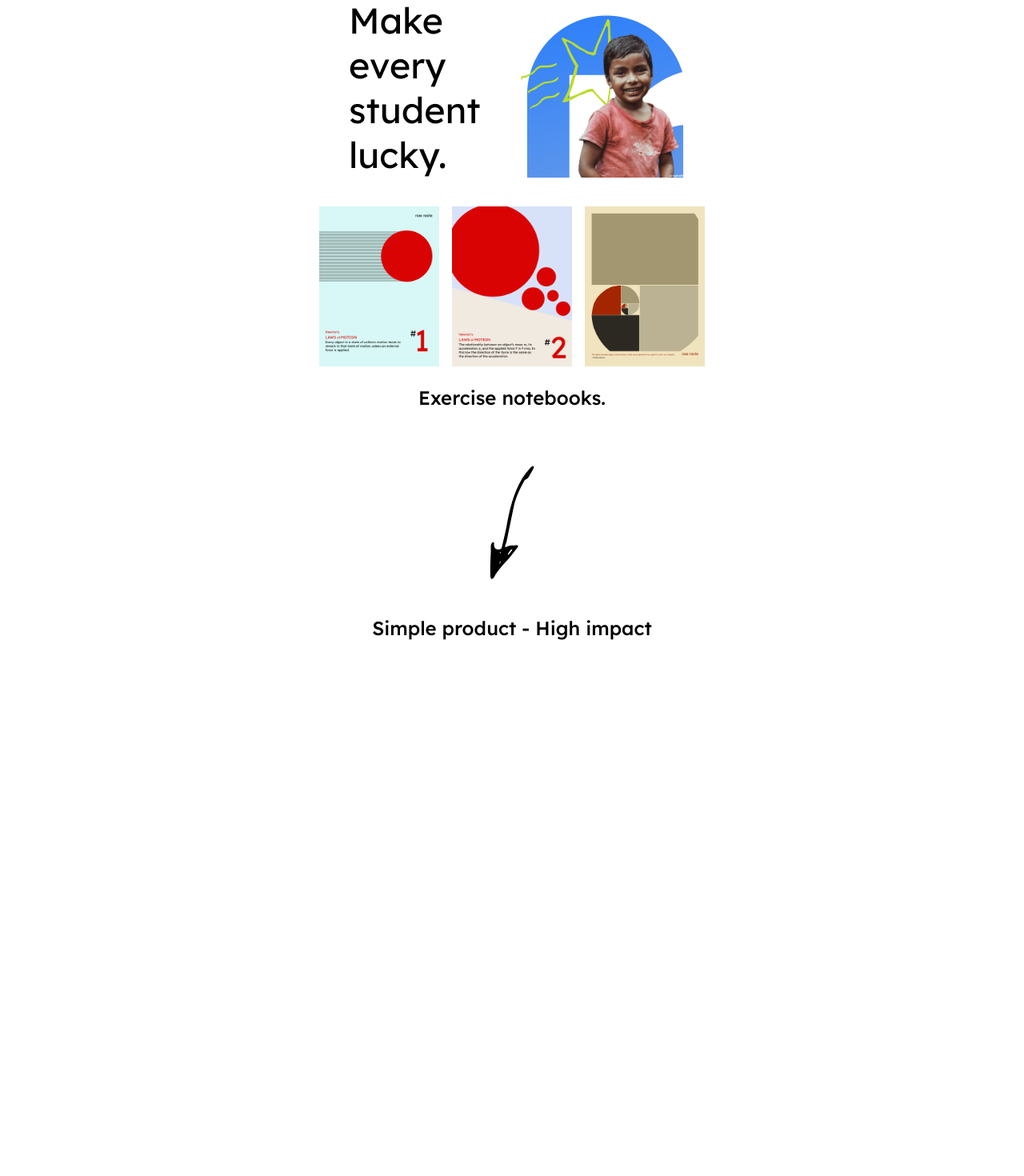
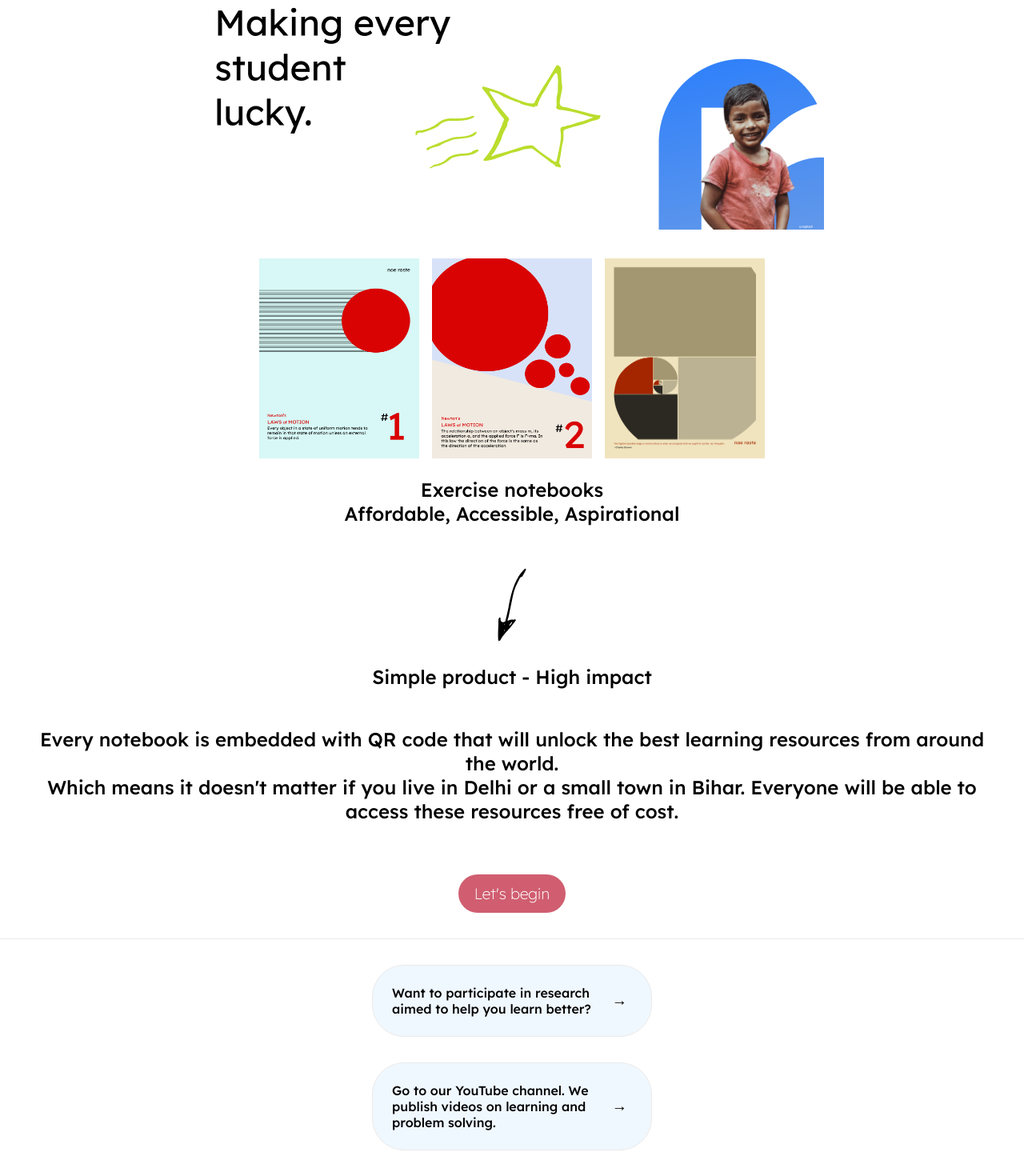
Before and after one commit to Ujju09/naeRaste, a Next.js app: page / in a window 1280 px wide. Shown: the part 92-1562 px from the top of the page at 80% size. Before the commit the page ends 908 px from the top, so only its background shows below. Built offline with nearby package versions, Linux system fonts and the light colour scheme.

Commit message:
Links to external sites, CTA and others

```diff
--- a/pages/index.tsx
+++ b/pages/index.tsx
@@ -2,10 +2,8 @@ import type { NextPage } from 'next'
 import Head from 'next/head'
 import Image from 'next/image'
 import styles from '../styles/Home.module.css'
+import Script from 'next/script'
 import Link from 'next/link'
-// import Newsletter from '../components/newsletter'
-
-import Script from 'next/script'
 const Home: NextPage = () => {
 
 
@@ -27,7 +25,7 @@ const Home: NextPage = () => {
         <div style={{
           padding: '1rem',
         }}>
-          <Image src="/banner.png" alt="notebook" width={428} height={234} />
+          <Image src="/banner.png" alt="notebook" width={780} height={299} />
         </div>
         <div style={{
           padding: '1rem',
@@ -46,43 +44,74 @@ const Home: NextPage = () => {
             gap: '1rem',
           }}
           >
-            <Image src="/NLM1.png" alt="notebook" width={150} height={200} />
-            <Image src="/NLM2.png" alt="notebook" width={150} height={200} />
+            <Image src="/NLM1.png" alt="notebook" width={200} height={250} />
+            <Image src="/NLM2.png" alt="notebook" width={200} height={250} />
 
-            <Image src="/Golden ratio.png" alt="notebook" width={150} height={200} />
+            <Image src="/Golden ratio.png" alt="notebook" width={200} height={250} />
           </div>
-          <p>
-            Exercise notebooks.
+          <p style={{
+            textAlign: "center",
+          }}>
+            Exercise notebooks <br/>
+             Affordable, Accessible, Aspirational
           </p>
-          <Image src="/arrow-6.svg" alt="notebook" width={428} height={234} />
+          <Image src="/arrow-6.svg" alt="notebook" width={150} height={150} />
           Simple product - High impact
+          <p style={{
+            textAlign: 'center',
+            padding: '1.5rem',
+          }}>
+            Every notebook is embedded with QR code that will unlock the best learning resources from around the world.<br />
+            Which means it doesn&apos;t matter if you live in Delhi or a small town in Bihar. Everyone will be able to access these resources free of cost.
+          </p>
+          <Link href={`https://begin.naeraste.com/`}>
+          <div className={styles.button} >
+            Let&apos;s begin
+          </div>
+          </Link>
+
         </div>
         <div >
+        </div>
 
 
-
-        </div>
       </main>
 
-      {/* <Newsletter /> */}
+
 
 
 
       <Script async data-uid="37bab4a468" src="https://artisanal-producer-6695.ck.page/37bab4a468/index.js"></Script>
+      <footer className={styles.footer}>
+        <a href={`https://research.naeraste.com/`} style={{
+          textDecoration: "none",
+          color:"black"
+        }}>
+        <div className={styles.card}>
+            Want to participate in research aimed to help you learn better?
+            <button className={styles.secondaryButton}>
+            →
+            </button>
+          </div>
+        </a>
+
+
+        <a href={`https://www.youtube.com/channel/UCGypumUZB0u4Q7Rno87DpZw`} style={{
+          textDecoration: "none",
+          color:"black"
+        }}>
+        <div className={styles.card}>
+            Go to our YouTube channel. We publish videos on learning and problem solving.
+            <button className={styles.secondaryButton}>
+            →
+            </button>
+          </div>
+        </a>
+
+      </footer>
 
     </div>
   )
 }
 
 export default Home
-
-
-{/* <div style={{
-          backgroundColor: 'purple',
-          width: '100%',
-          display: 'flex',
-          justifyContent: 'center',
-        }}>
-
-          <Image src="/Frame 4.png" alt="notebook" width={144} height={100} />
-        </div> */}
--- a/styles/Home.module.css
+++ b/styles/Home.module.css
@@ -215,6 +215,14 @@ filter: progid: DXImageTransform.Microsoft.gradient( startColorstr="#12B3EB", en
   border: white 1px solid;
 }
 
+.secondaryButton{
+
+  color: #010101;
+  font-size: larger;
+  background-color: transparent;
+  border: none;
+  border-radius: 10px;
+}
 
 .input{
   border-radius: 40px;
```
Also changed, not shown: components/newsletter.js (deleted, +0 -122 lines), public/banner.png, public/line-4.svg (added).
